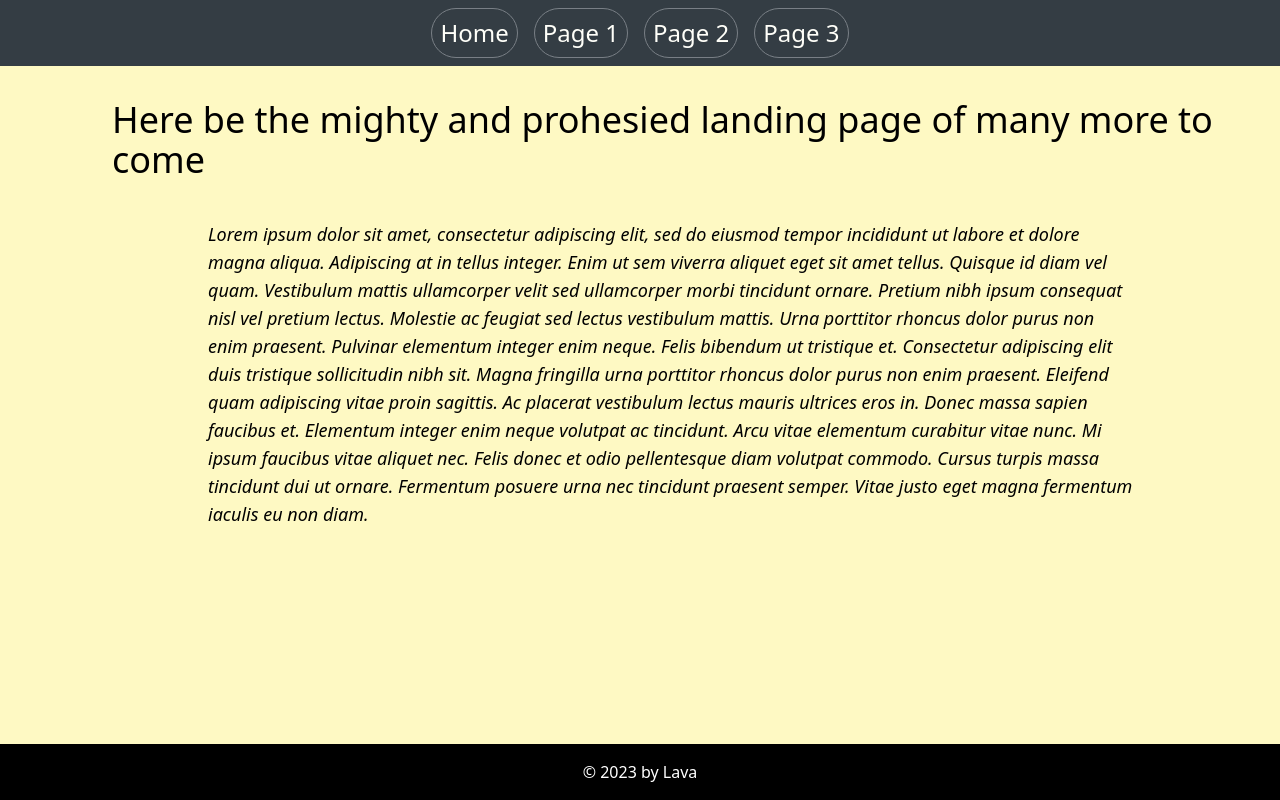
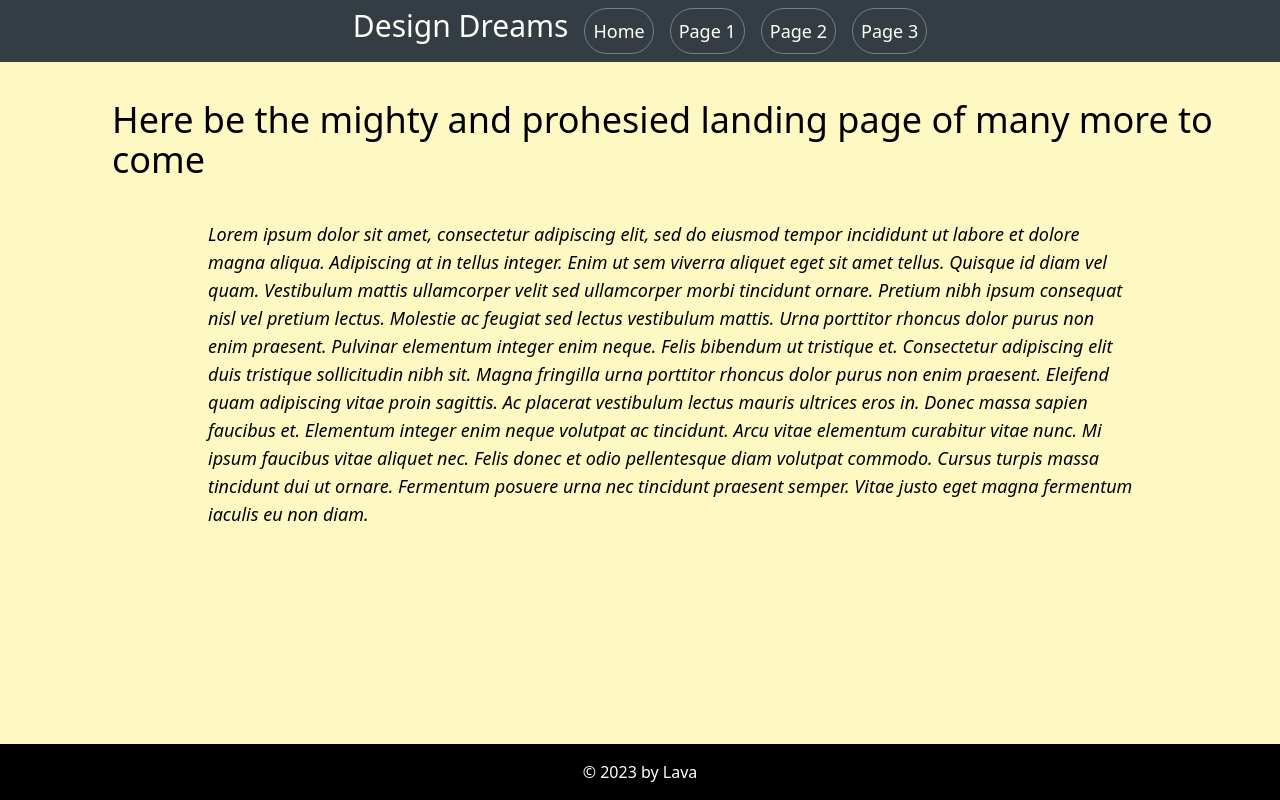
Before and after one commit to lavaxcii/2-dizajndreamssite, a React (Create React App) app: page / in a window 1280 px wide. Built offline with nearby package versions, Linux system fonts and the light colour scheme.

Commit message:
Modify styling of navbar; Add site name to navbar.

```diff
--- a/src/components/TopNavbarHeader.js
+++ b/src/components/TopNavbarHeader.js
@@ -11,7 +11,8 @@ function TopNavbarHeader(props) {
     buttonArray.push(<button key={i} onClick={ () => props.changeClickStatus(i) } className="text-white hover:text-sky-400 p-2 border-solid border border-gray-500 rounded-full" ><a href="#"></a>{buttonName}</button>)
   }
   return (
-    <header className="topNavbarHeader z-10 p-2 flex flex-row fixed top-0 justify-center space-x-4 text-1xl lg:text-2xl text-white bg-gray-800 opacity-90 w-full">
+    <header className="topNavbarHeader z-10 p-2 flex flex-row fixed top-0 justify-center space-x-4 text-lg lg:text-1xl text-white bg-gray-800 opacity-90 w-full">
+      <h4 className="text-2xl lg:text-3xl">Design Dreams</h4>
       { buttonArray }
     </header>
   )
```
